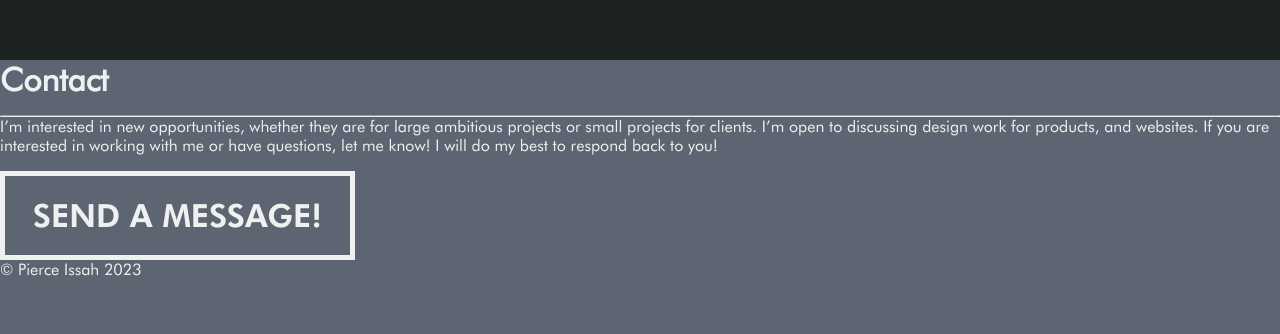
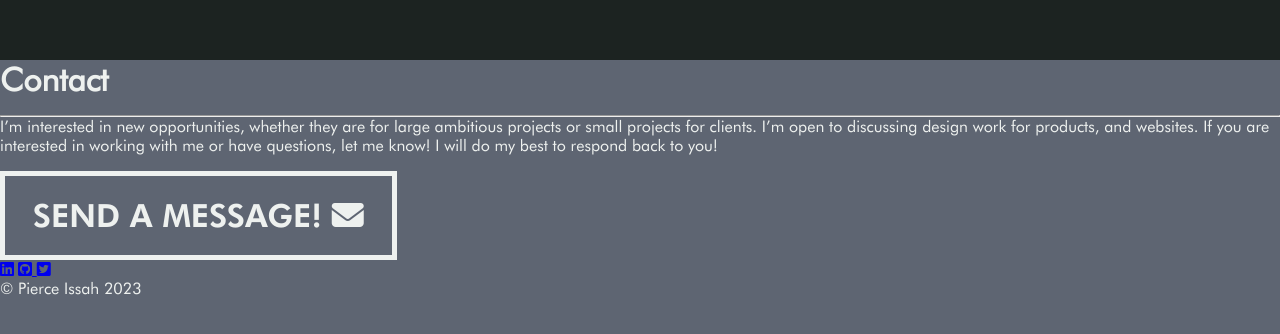
Before and after one commit to PJIceskull/WebPorfolio, a website: page index.html in a window 1280 px wide. Shown: the part 2615-2949 px from the top of the page. Drawn offline with Linux system fonts and the light colour scheme.

Commit message:
add links to href in Contact Section

```diff
--- a/css/styles.css
+++ b/css/styles.css
@@ -80,8 +80,10 @@ nav {
   justify-content: space-between;
   padding: 0 50px;
   font-size: 18px;
+  color: #a9b4c2;
 }
 nav a {
+  color: #a9b4c2;
   text-decoration: none;
   font-weight: 520;
   margin-right: 52px;
@@ -98,11 +100,6 @@ nav .links {
 }
 nav p {
   margin: 0;
-}
-
-nav,
-a {
-  color: #a9b4c2;
 }
 
 button {
--- a/index.html
+++ b/index.html
@@ -85,14 +85,20 @@
         <div class="messageBox">
           <h3></h3>
           <button class="messageButton">
-            <a href="">Send a Message!</a>
-            <i></i>
+            <a href="mailto:Pierce_Issah@live.com">Send a Message!</a>
+            <i class="fa-solid fa-envelope"></i>
           </button>
         </div>
         <span>
-          <i></i>
-          <i></i>
-          <i></i>
+          <a href="https://www.linkedin.com/in/pierceissah/"
+            ><i class="fa-brands fa-linkedin"></i
+          ></a>
+          <a href="https://github.com/PJIceskull">
+            <i class="fa-brands fa-square-github"></i>
+          </a>
+          <a href="https://twitter.com/Pierce24I"
+            ><i class="fa-brands fa-square-twitter"></i
+          ></a>
         </span>
 
         <p>&copy; Pierce Issah 2023</p>
```
Also changed, not shown: 1 other file.
